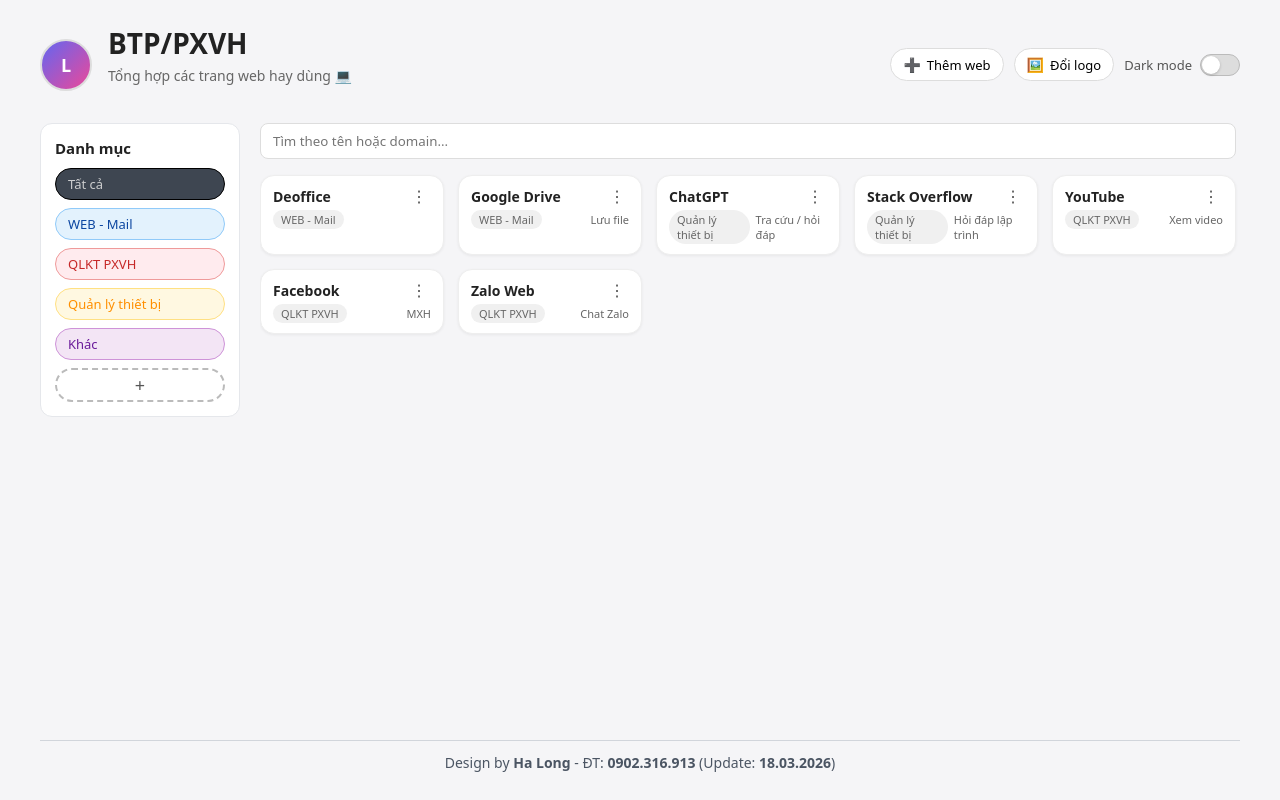
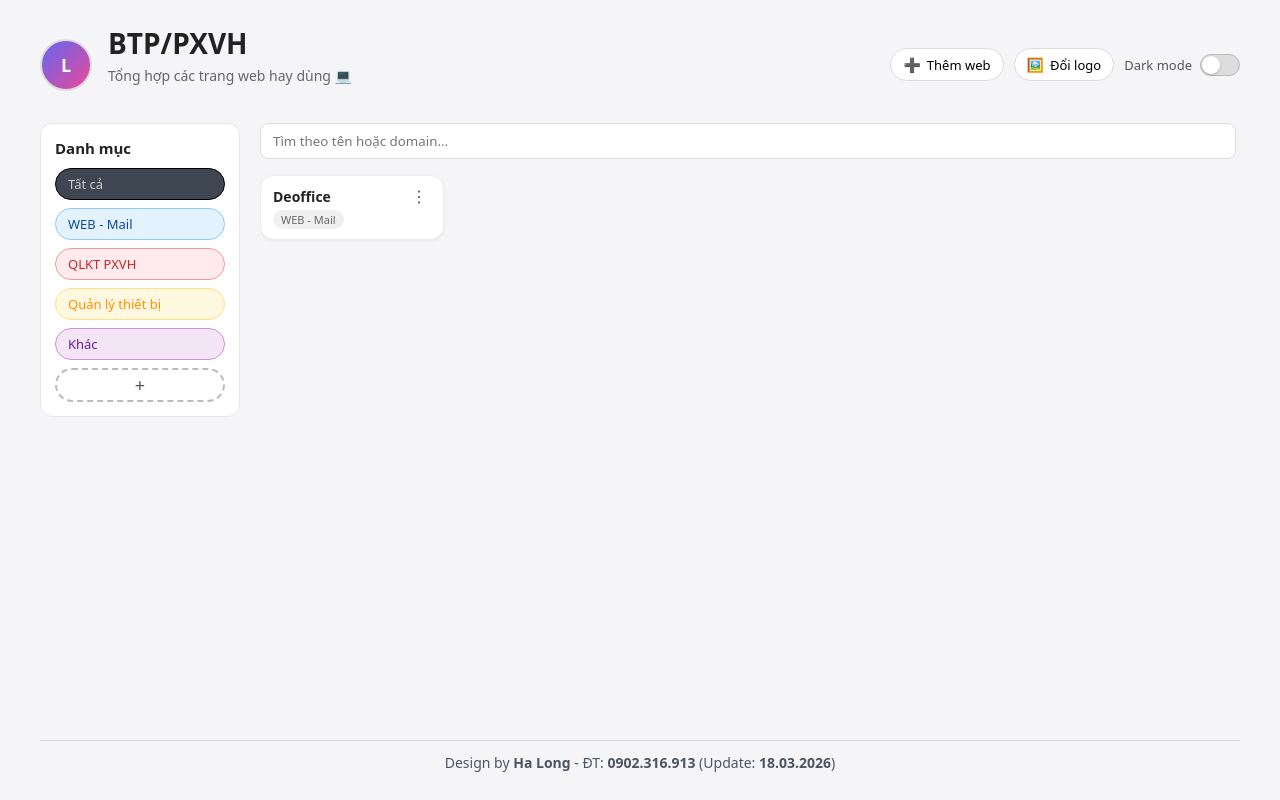
Before and after one commit to sumhachi/BTPcommon, a plain HTML site: page index.html in a window 1280 px wide. Drawn offline with Linux system fonts and the light colour scheme.

Commit message:
Update index.html

```diff
--- a/index.html
+++ b/index.html
@@ -691,12 +691,7 @@
     // ===== dữ liệu web mặc định =====
     const defaultSites = [
       { name: "Deoffice", url: "https://doffice.genco3.com/project", category: "WEB - Mail", note: "" },
-      { name: "Google Drive", url: "https://drive.google.com", category: "WEB - Mail", note: "Lưu file" },
-      { name: "ChatGPT", url: "https://chat.openai.com", category: "Quản lý thiết bị", note: "Tra cứu / hỏi đáp" },
-      { name: "Stack Overflow", url: "https://stackoverflow.com", category: "Quản lý thiết bị", note: "Hỏi đáp lập trình" },
-      { name: "YouTube", url: "https://youtube.com", category: "QLKT PXVH", note: "Xem video" },
-      { name: "Facebook", url: "https://facebook.com", category: "QLKT PXVH", note: "MXH" },
-      { name: "Zalo Web", url: "https://chat.zalo.me", category: "QLKT PXVH", note: "Chat Zalo" }
+
     ];
 
     function loadSites() {
```
